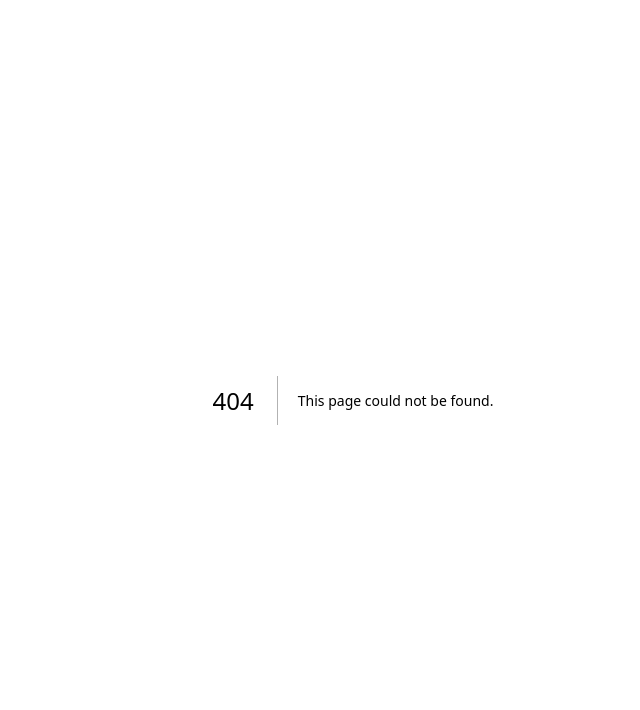
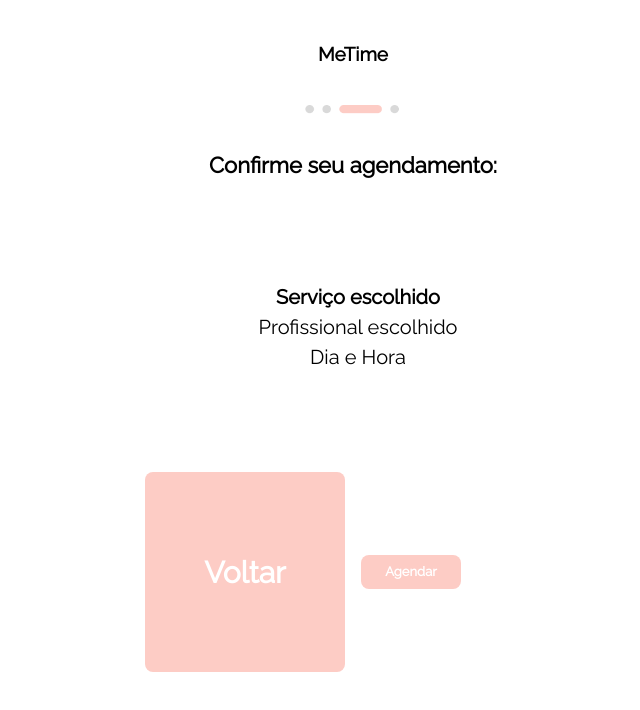
Before and after one commit to euukc/agendamento-online, a Next.js app: page /confirmar-agendamento in a window 1280 px wide. Before the commit this address had no page. Shown: the top 710 px of the page, without its empty margins (287-927 px from the left). Built offline with nearby package versions, Linux system fonts and the light colour scheme.

Commit message:
feat: implementação da tela de confirmação de agendamento

```diff
--- /dev/null
+++ b/src/app/confirmar-agendamento/page.jsx
@@ -0,0 +1,53 @@
+"use client"
+
+import Image from "next/image";
+import { useState } from "react";
+import Link from "next/link";
+
+
+export default function EscolherHorario() {
+    const [date, setDate] = useState(new Date());
+
+    const onChange = (newDate) => {
+        setDate(newDate);
+    };
+
+    return (
+        <main className="w-full h-min-screen flex flex-col justify-center mt-10">
+            <header className="text-center">
+                <div className="flex flex-col items-center gap-8 mx-[15px]">
+                    <h1 className="text-[19px]">
+                        <strong>MeTime</strong>
+                    </h1>
+                    <Image src="/icon-passagem4.png" width={100} height={50} alt="Icon" />
+                    <span className="text-[18px] md:text-[22px]">
+                        <strong>Confirme seu agendamento:</strong>
+                    </span>
+                </div>
+            </header>
+
+            <div className="w-full flex justify-center gap-10 md:gap-16 flex-wrap items-center mt-[40px] md:mt-[100px] text-[13px]">
+                <div className="w-ful flex flex-col ml-[10px] justify-center items-center text-[20px]">
+                    <span>
+                        <strong>Serviço escolhido</strong>
+                    </span>
+                    <span>Profissional escolhido</span>
+                    <span>Dia e Hora</span>
+                </div>
+
+            </div>
+            <div className="flex justify-center items-center mx-[20px] gap-4">
+                <div className="w-[50%] flex justify-end mt-[40px] md:mt-[100px] mb-[50px]">
+                    <button className="border-2 border-transparent p-[5px] rounded-lg bg-[#FDCCC5] text-white w-[100px] md:w-[200px] md:h-[200px] text-[13px] md:text-[30px] font-extrabold">
+                        <Link href="/escolher-profissional">Voltar</Link>
+                    </button>
+                </div>
+                <div className="w-[50%] flex justify-start mt-[40px] md:mt-[100px] mb-[50px]">
+                    <button className="border-2 border-transparent p-[5px] rounded-lg bg-[#FDCCC5] text-white w-[100px] text-[13px] font-extrabold">
+                        <Link href="/escolher-profissional">Agendar</Link>
+                    </button>
+                </div>
+            </div>
+        </main>
+    );
+}
--- a/src/app/escolher-profissional/page.jsx
+++ b/src/app/escolher-profissional/page.jsx
@@ -68,7 +68,7 @@ export default function EscolherHorario() {
 
             <div className="flex justify-center md:justify-center mt-[40px] md:mt-[100px] mb-[50px]">
                 <button className="border-2 border-transparent p-[10px] rounded-lg bg-[#FDCCC5] text-white w-[149px] font-extrabold">
-                    <Link href="/">Próximo</Link>
+                    <Link href="/confirmar-agendamento">Próximo</Link>
                 </button>
             </div>
 
```
Also changed, not shown: public/icon-passagem4.png (added).
